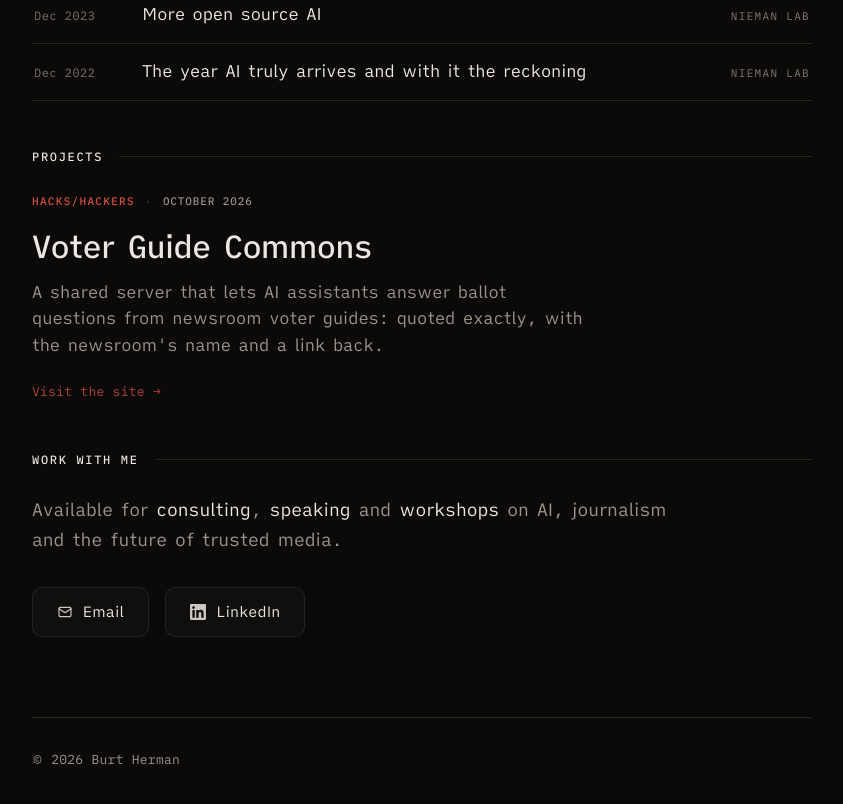
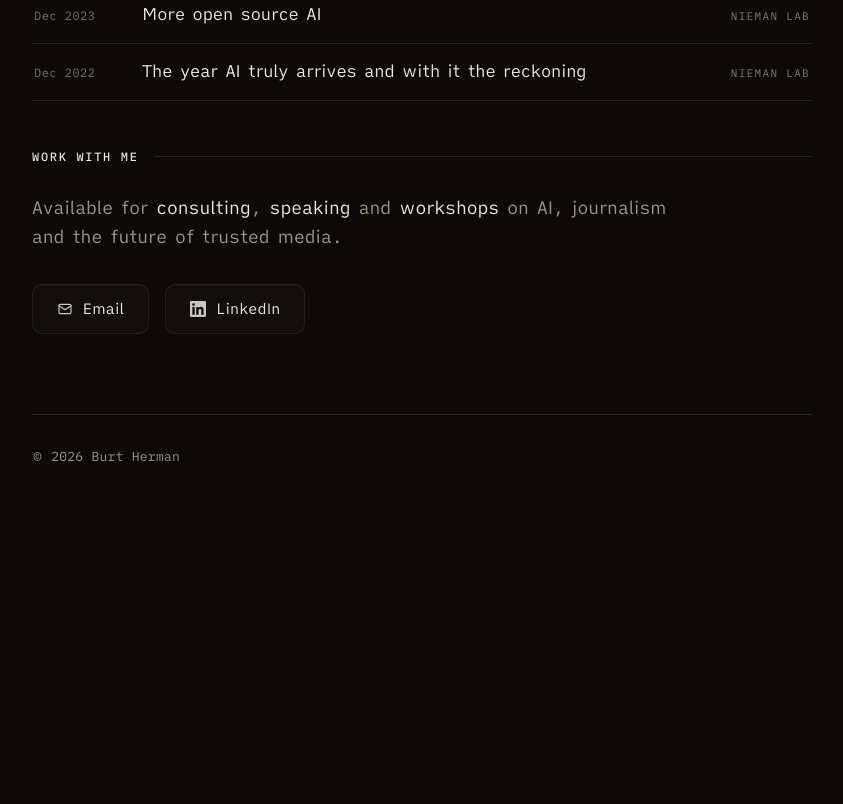
Before and after one commit to burtherman/burtherman-personal-site, a plain HTML site: page index.html in a window 1280 px wide. Shown: the part 1930-2734 px from the top of the page, without its empty margins (218-1061 px from the left). After the commit the page ends 2458 px from the top, so only its background shows below. Drawn offline with Linux system fonts and the light colour scheme.

Commit message:
Drop the Projects section for now
Its only entry, Voter Guide Commons, repeated the top featured piece.

Co-Authored-By: Claude Fable 5.2 <noreply@anthropic.com>

```diff
--- a/index.html
+++ b/index.html
@@ -87,7 +87,7 @@
     }
     </script>
 
-    <link rel="stylesheet" href="css/style.css?v=20261114g">
+    <link rel="stylesheet" href="css/style.css?v=20261114h">
 </head>
 
 <body>
@@ -273,24 +273,6 @@
                 </ol>
             </section>
 
-            <section class="section writing" aria-labelledby="projects-heading">
-                <h2 id="projects-heading" class="writing-heading">Projects</h2>
-
-                <a href="https://voterguidecommons.org/" target="_blank" rel="noopener noreferrer"
-                    class="writing-featured">
-                    <div class="writing-featured-meta">
-                        <span class="source">Hacks/Hackers</span>
-                        <span class="sep" aria-hidden="true">·</span>
-                        <time datetime="2026-10">October 2026</time>
-                    </div>
-                    <h3 class="writing-featured-title">Voter Guide Commons</h3>
-                    <p class="writing-featured-dek">A shared server that lets AI assistants answer ballot
-                        questions from newsroom voter guides: quoted exactly, with the newsroom's name and a link
-                        back.</p>
-                    <span class="writing-cta" aria-hidden="true">Visit the site →</span>
-                </a>
-            </section>
-
     <!-- Modal -->
     <dialog id="bioModal" class="modal" aria-labelledby="modal-title">
         <div class="modal-content">
@@ -389,8 +371,8 @@
         </svg>
     </button>
 
-    <script src="js/script.js?v=20261114g"></script>
-    <script src="js/invaders.js?v=20261114g"></script>
+    <script src="js/script.js?v=20261114h"></script>
+    <script src="js/invaders.js?v=20261114h"></script>
 </body>
 
 </html>
```
Also changed, not shown: 404.html (+1 -1 lines), 1 other file.
